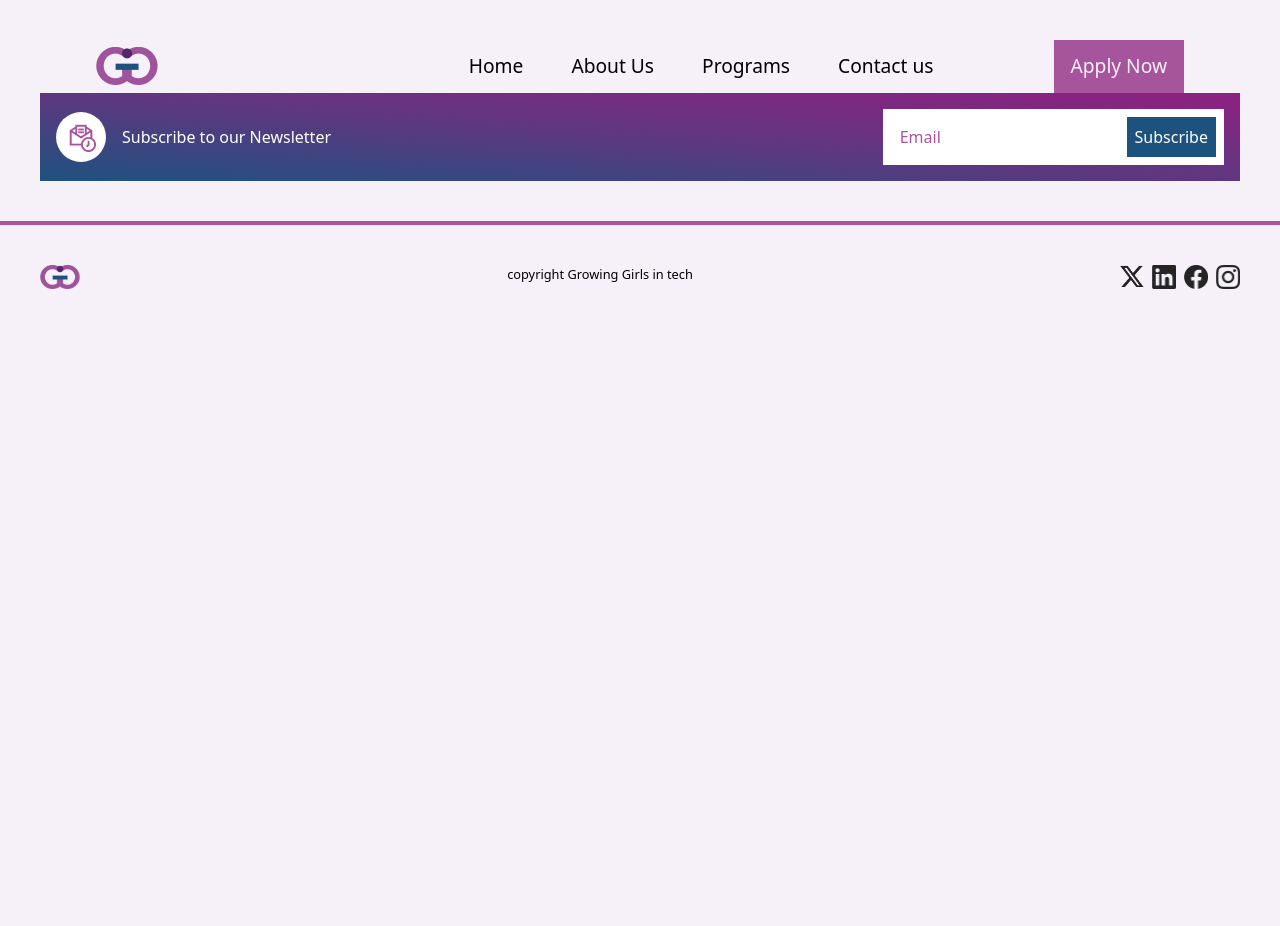
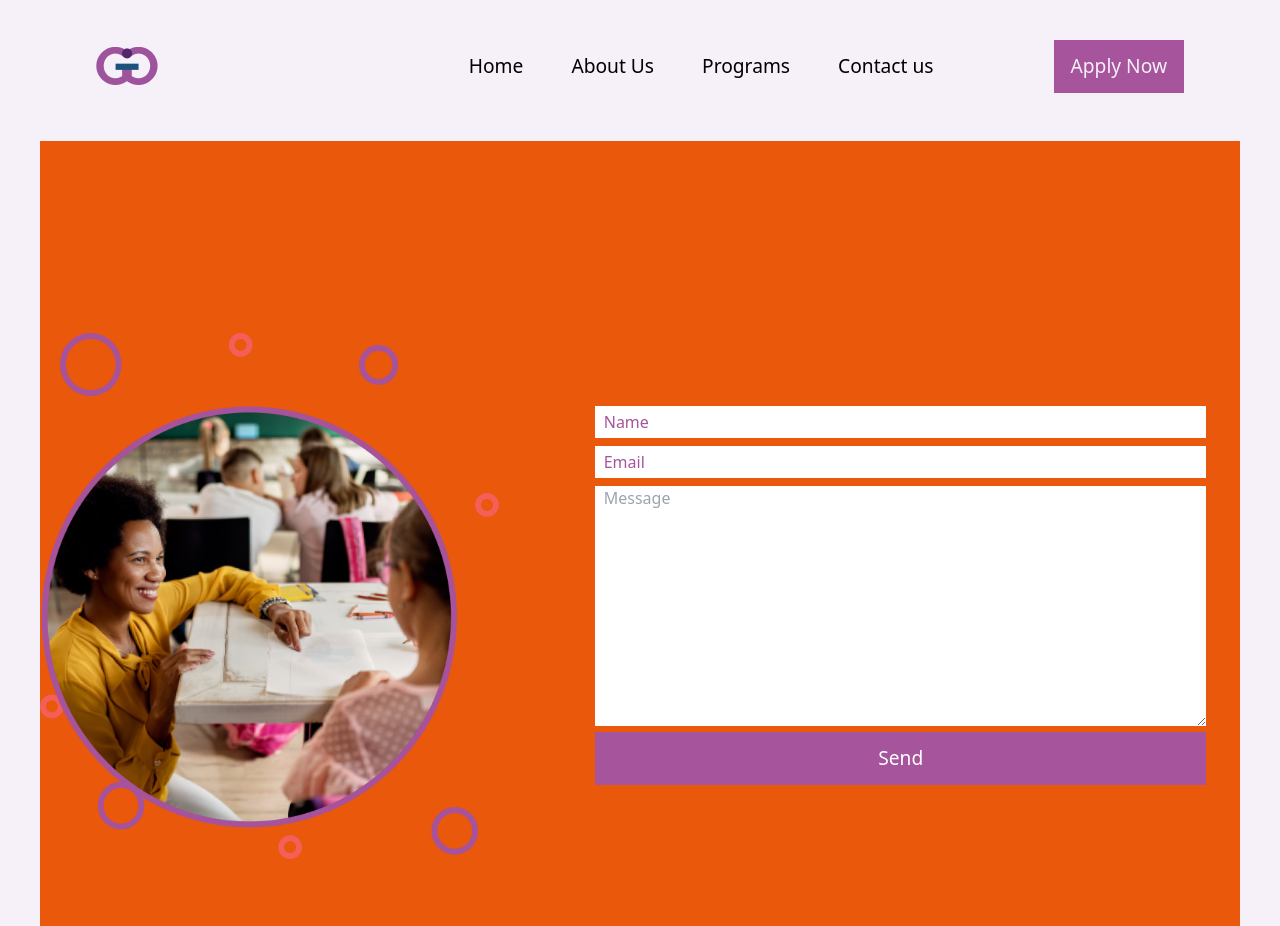
Before and after one commit to Awembom/G-tryout, a plain HTML site: page src/contact.html in a window 1280 px wide. Shown: the top 926 px of the page. Before the commit the page ends 800 px from the top, so only its background shows below. Drawn offline with nearby package versions, Linux system fonts and the light colour scheme; files that its build step writes are made by us from their sources; files whose address does not match are found by name.

Commit message:
the second commit

```diff
--- a/src/contact.html
+++ b/src/contact.html
@@ -54,6 +54,57 @@
       </nav>
     </header>
     <!-- End of navigation -->
+
+    <!-- CONTACT US ACTUAL CONTENT -->
+    <section class="contact-us">
+      <div class="container w-[90%] mx-auto">
+        <div
+          class="my-12 md:flex justify-between space-x-10 items-center bg-orange-600"
+        >
+          <div class="image md:w-[50%] w-[100%] md:my-32 mx-auto">
+            <img src="/img/get in touch.png" class="my-16" alt="Get in touch" />
+          </div>
+
+          <di v class="">
+            <form action="" class="text-center  ">
+              <input
+                type="text"
+                placeholder="  Name"
+                class="md:w-[90%] w-[100%] py-1 outline-primaryPink focus:bg-primaryPink"
+              />
+              <input
+                type="text"
+                placeholder="  Email"
+                class="md:w-[90%] w-[100%] my-2 py-1"
+              />
+
+              <textarea
+                name=""
+                id=""
+                cols="30"
+                rows="10"
+                class="md:w-[90%] w-[100%]"
+                placeholder="  Message"
+              ></textarea>
+
+              <button
+                type="submit"
+                class="bg-primaryPink btn-nav md:w-[90%] w-[100%] text-white"
+              >
+                Send
+              </button>
+            </form>
+          </div>
+        </div>
+
+        <div class="my-10">
+          <div>
+            <img src="/img/mile3 1.png" alt="" />
+          </div>
+        </div>
+      </div>
+    </section>
+    <!-- CONTACT US END OF ACTUAL CONTENT -->
 
     <section class="susNewsletter">
       <div
```
